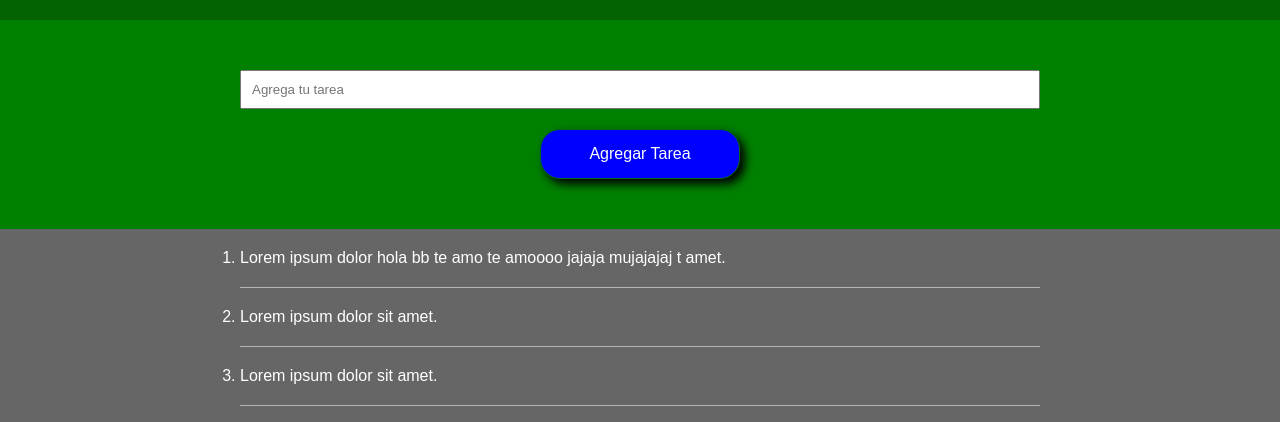
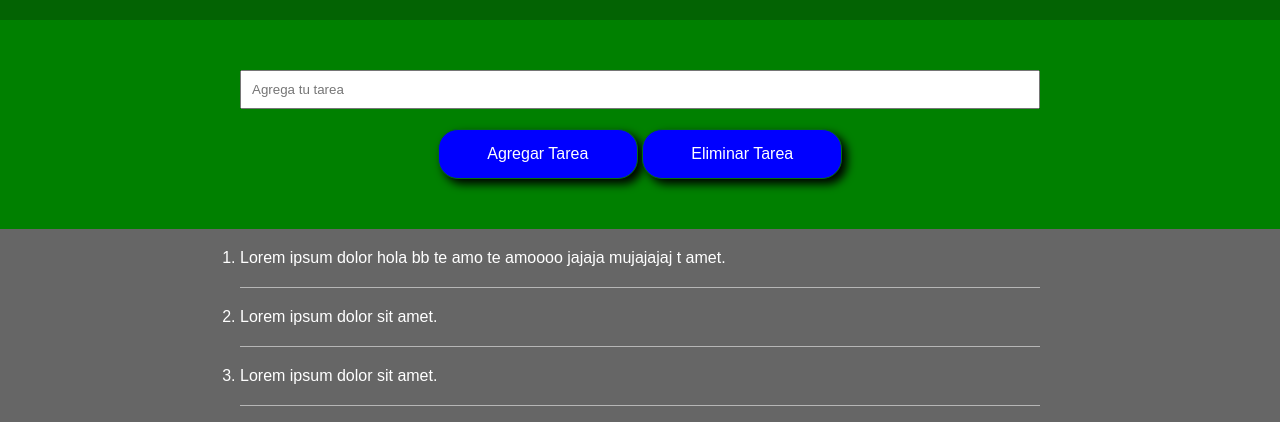
Before and after one commit to mederico88/jaz, a plain HTML site: page index.html in a window 1280 px wide. Drawn offline with Linux system fonts and the light colour scheme.

Commit message:
mi primer commit

```diff
--- a/index.html
+++ b/index.html
@@ -13,7 +13,7 @@
 				<form class="formulario" action="">
 					<input type="text" id="tareaInput" placeholder="Agrega tu tarea">
 					<input type="button" class="boton" id="btn-agregar" value="Agregar Tarea">
-				</form>
+					<input type="button" class="boton" id="btn-elinar" value="Eliminar Tarea">
 			</div>
 		</div>
 
```
